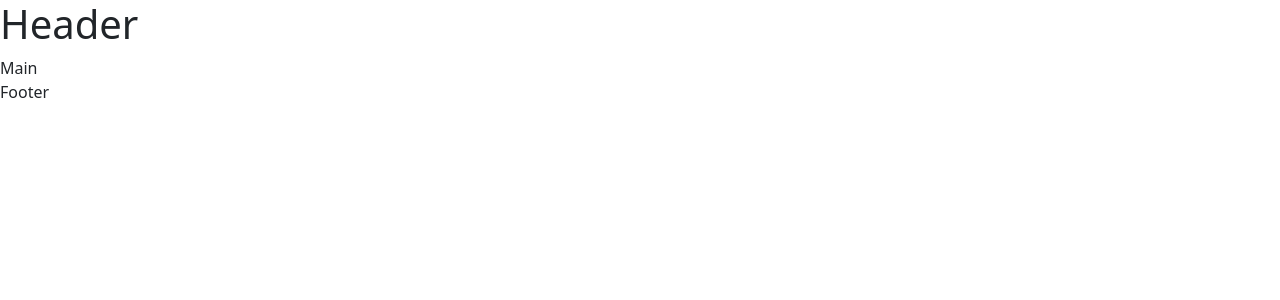
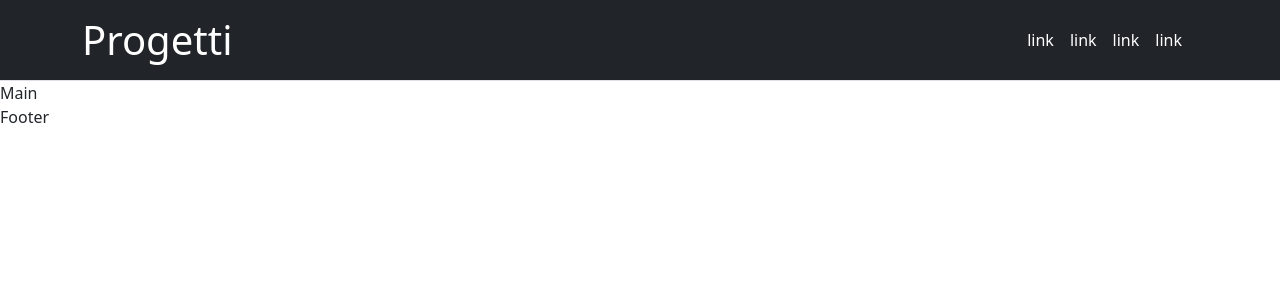
Before and after one commit to dieromeo/vite-boolfolio, a Vue app: page / in a window 1280 px wide. Shown: the top 300 px of the page. Built offline with nearby package versions, Linux system fonts and the light colour scheme; no server answers.

Commit message:
feat: navbar

```diff
--- a/src/components/header/HeaderComponent.vue
+++ b/src/components/header/HeaderComponent.vue
@@ -6,6 +6,18 @@ export default {
 
 <template>
     <header>
-        <h1>Header</h1>
+        <!-- navbar -->
+        <nav class="bg-dark text-white border-bottom border-body">
+            <div class="container d-flex justify-content-between align-items-center ">
+                <h1 class="py-3 m-0">Progetti</h1>
+                <ul class="d-flex m-0">
+                    <li class="list-unstyled"><a class="text-decoration-none me-3 text-white" href="#">link</a></li>
+                    <li class="list-unstyled"><a class="text-decoration-none me-3 text-white" href="#">link</a></li>
+                    <li class="list-unstyled"><a class="text-decoration-none me-3 text-white" href="#">link</a></li>
+                    <li class="list-unstyled"><a class="text-decoration-none me-3 text-white" href="#">link</a></li>
+                </ul>
+            </div>
+
+        </nav>
     </header>
 </template>
```
